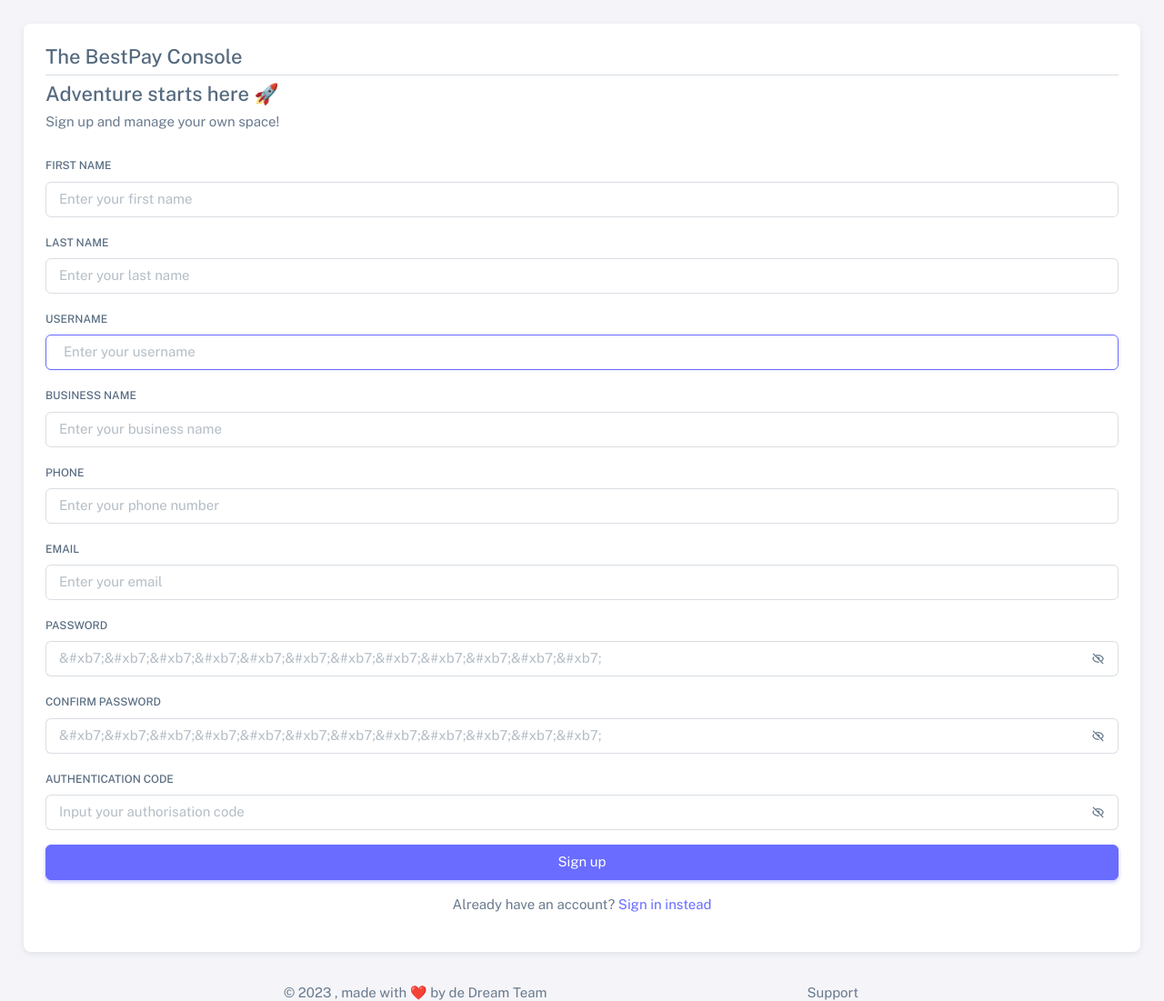
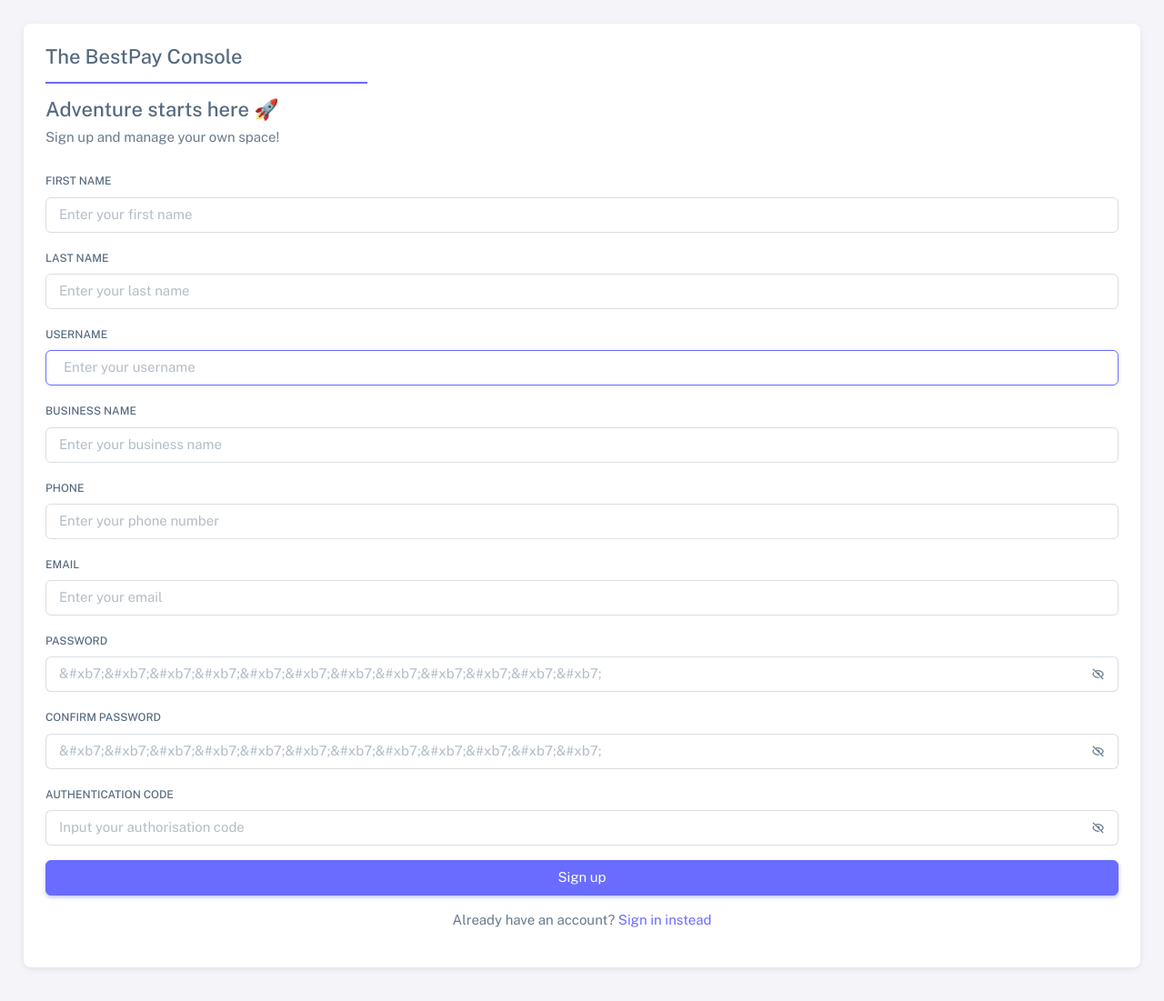
Before and after one commit to JAYCEHTECH/shares_app, a Django app: page /sign-up in a window 1280 px wide. Shown: the top 1101 px of the page at 91% size. Run offline with Django 4.2, Linux system fonts and the light colour scheme; some libraries are stand-ins or nearby versions.

Commit message:
changes to auth templates

```diff
--- a/shares_app/templates/auth/auth-login-basic.html
+++ b/shares_app/templates/auth/auth-login-basic.html
@@ -11,7 +11,7 @@
           <div class="card">
             <div class="card-body">
               <h4 class="mb-2">The BestPay Console</h4>
-                <hr class="my-2">
+                <div class="my-3" style="width: 30%; height: 2px; background-color: #696cff"></div>
               <h4 class="mb-2">Welcome back! 👋</h4>
               <p class="mb-4">Please sign-in to your account.</p>
 
--- a/shares_app/templates/auth/auth-register-basic.html
+++ b/shares_app/templates/auth/auth-register-basic.html
@@ -10,7 +10,7 @@
           <div class="card">
             <div class="card-body">
                 <h4 class="mb-2">The BestPay Console</h4>
-                <hr class="my-2">
+                <div class="my-3" style="width: 30%; height: 2px; background-color: #696cff"></div>
               <h4 class="mb-2">Adventure starts here 🚀</h4>
               <p class="mb-4">Sign up and manage your own space!</p>
 
```
